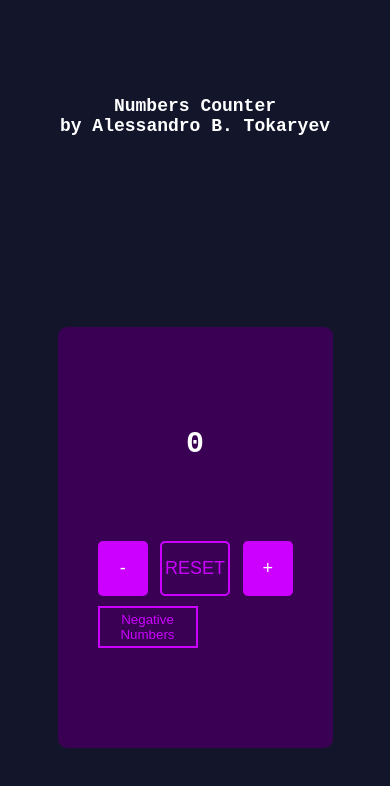
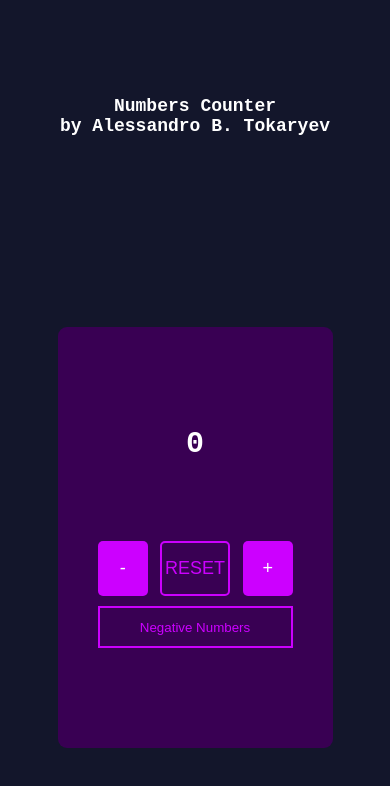
Before and after one commit to InfernalBlade/ProgettoFinaleJS---Start2Impact, a plain HTML site: page index.html in a window 390 px wide. Drawn offline with Linux system fonts and the light colour scheme.

Commit message:
Size fix

```diff
--- a/styles/index.scss
+++ b/styles/index.scss
@@ -51,7 +51,7 @@ button.res, button.set{
 }
 button.set{
     margin-top: 50px;
-    width: 10%;
+    width: 100%;
     height: 5vh;
 }
 
@@ -86,7 +86,6 @@ button.set{
 
     button.set{
         margin-top: 10px;
-        width: 100px;
         height: 5vh;
     }
 }
```
Also changed, not shown: css/index.css, 1 other file.
